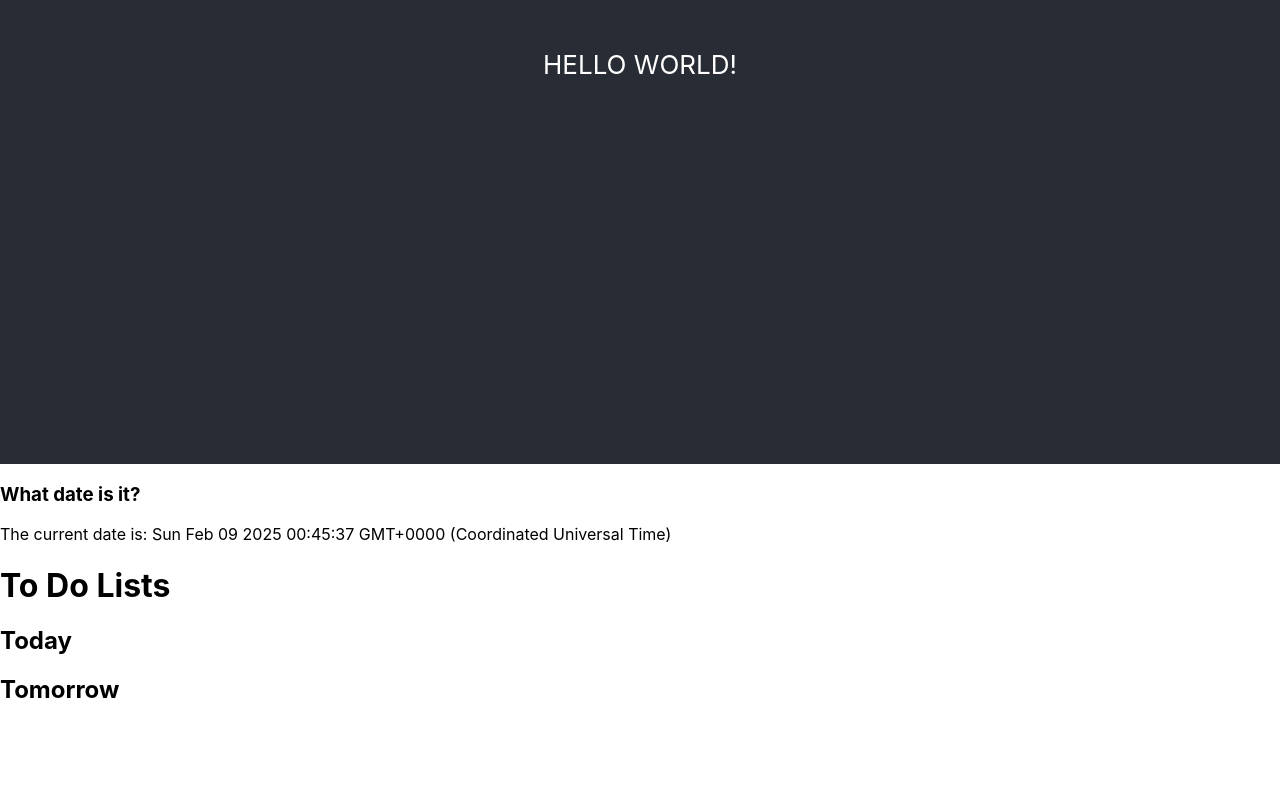
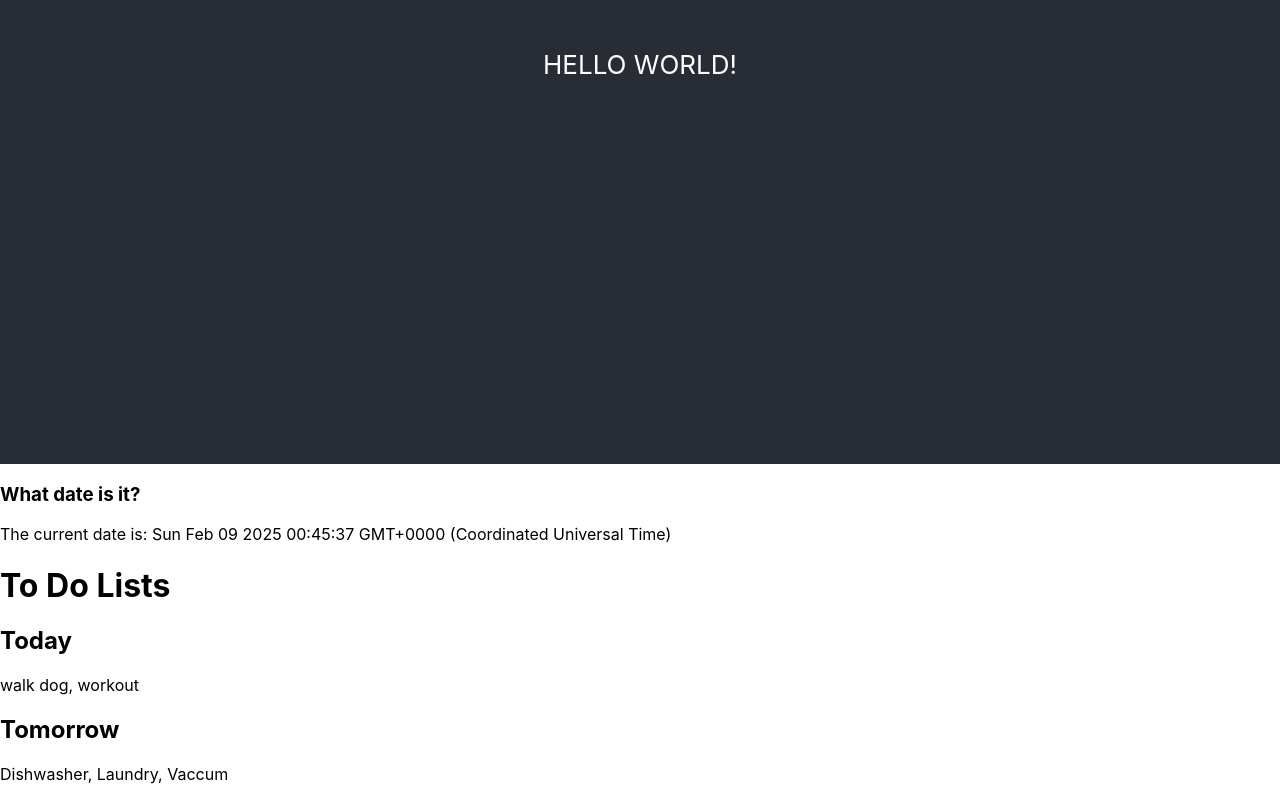
Before and after one commit to ChadHarper811/react_practice, a React (Create React App) app: page / in a window 1280 px wide. Shown: the part 336-1136 px from the top of the page. Before the commit the page ends 1060 px from the top, so only its background shows below. Built offline with nearby package versions, Linux system fonts and the light colour scheme.

Commit message:
solution to practice problem for ToDo component

```diff
--- a/src/ToDo.js
+++ b/src/ToDo.js
@@ -1,8 +1,9 @@
 import React from "react";
+
 
 const List = (props) => {
   { /* Change code below this line */ }
-  return <p>{}</p>
+  return <p>{props.tasks.join(", ")}</p>
   { /* Change code above this line */ }
 };
 
@@ -16,9 +17,9 @@ class ToDo extends React.Component {
         <h1>To Do Lists</h1>
         <h2>Today</h2>
         { /* Change code below this line */ }
-        <List />
+        <List tasks={["walk dog", "workout"]}/>
         <h2>Tomorrow</h2>
-        <List />
+        <List tasks={["Dishwasher", "Laundry", "Vaccum"]}/>
         { /* Change code above this line */ }
       </div>
     );
```
